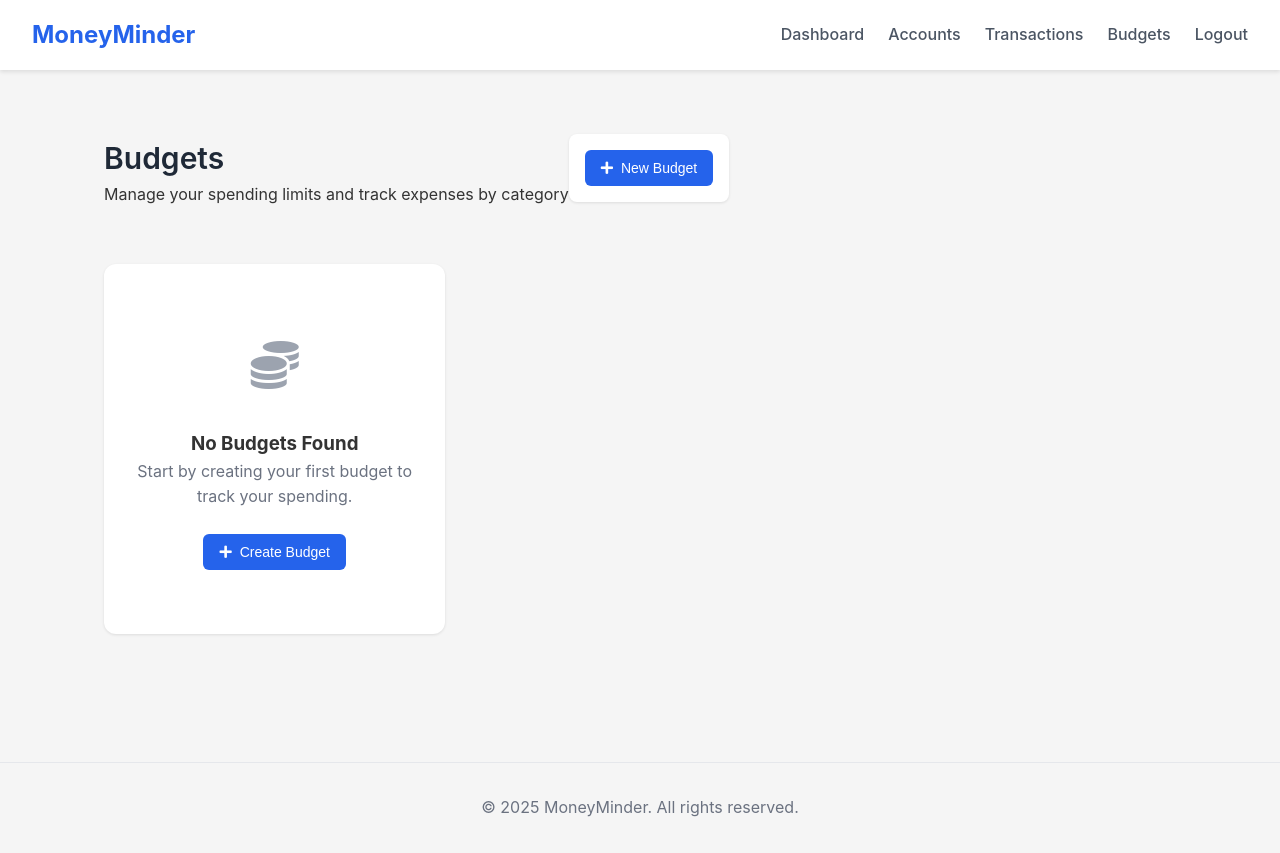
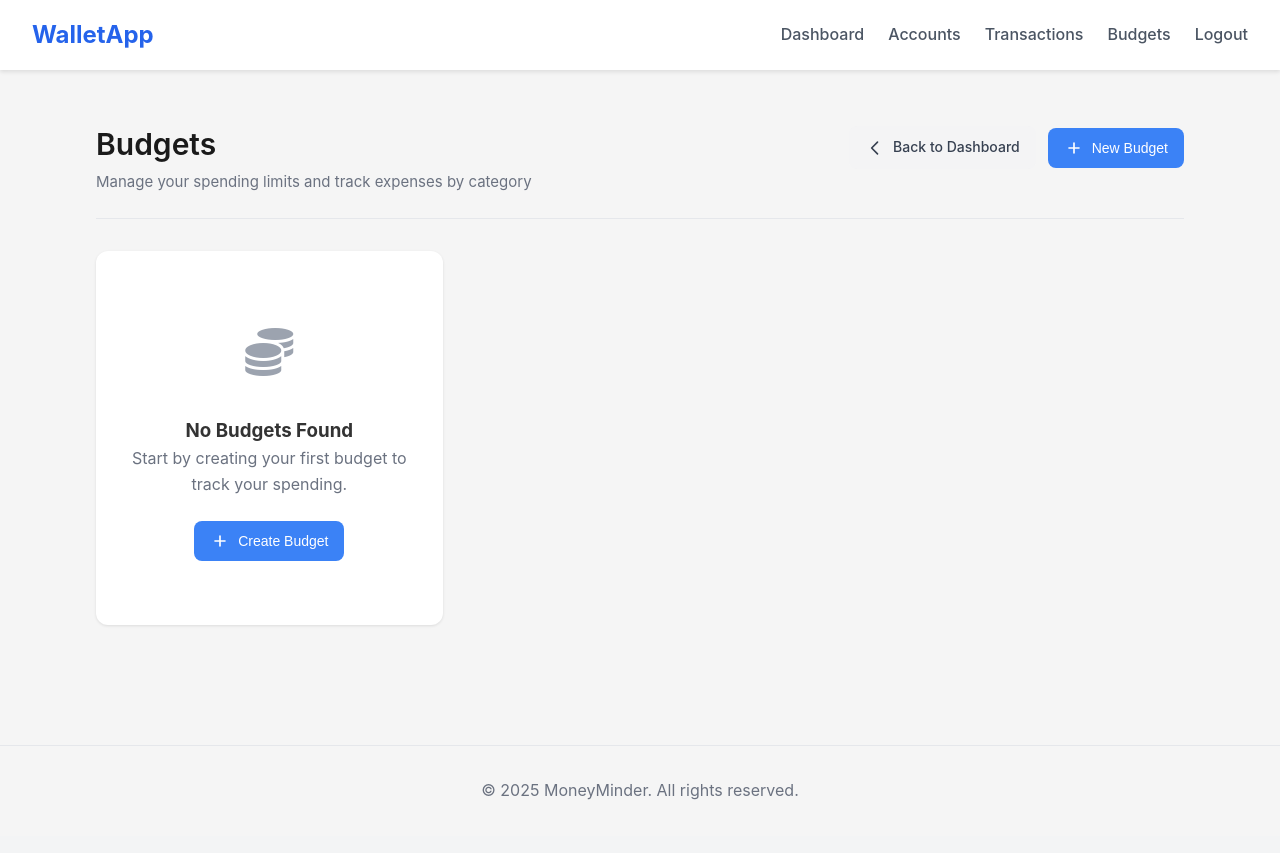
Before and after one commit to FrankOnyemaOrji/moneyminder, a Flask app: page /budgets/ in a window 1280 px wide. After the commit the page ends 800 px from the top, so only its background shows below. Run offline with Flask 3, Linux system fonts and the light colour scheme; the visitor is signed in with stand-in values (Sample User, id 1); data that the repository does not hold is empty; some libraries are stand-ins or nearby versions.

Commit message:
done with budgets

```diff
--- a/app/routes/budgets.py
+++ b/app/routes/budgets.py
@@ -1,37 +1,42 @@
-# budgets.py
-from flask import Blueprint, render_template, request, jsonify, abort
+from flask import Blueprint, render_template, request, jsonify
 from flask_login import login_required, current_user
-from datetime import datetime
+
+from app import db
+from app.forms.budget import BudgetForm
 from app.models.budget import Budget
 from app.models.category import Category
-from app.forms.budget import BudgetForm
-from app import db
 
-budgets = Blueprint('budgets', __name__)
+budgets = Blueprint('budgets', __name__, url_prefix='/budgets')  # Add url_prefix
 
 
-@budgets.route('/')
+@budgets.route('/', methods=['GET'])  # Changed from /budgets to /
 @login_required
 def index():
     """Display all budgets"""
     active_budgets = Budget.get_active_budgets(current_user.id)
     categories = Category.get_all_categories()
     form = BudgetForm()
+
+    form.category.choices = [('', 'Select Category')] + [(cat, cat) for cat in categories.keys()]
+
     return render_template('budgets/index.html',
                            budgets=[b.to_dict() for b in active_budgets],
                            categories=categories,
                            form=form)
 
 
-# Budget CRUD Operations
-@budgets.route('/api/budgets', methods=['POST'])
+@budgets.route('/', methods=['POST'])  # Changed from /budgets to /
 @login_required
 def create_budget():
     """Create a new budget"""
-    form = BudgetForm()
+    try:
+        data = request.get_json()
+        if not data:
+            return jsonify({'error': 'No data provided'}), 400
 
-    if form.validate_on_submit():
-        try:
+        form = BudgetForm(data=data)
+
+        if form.validate():
             budget = Budget.create_budget(
                 user_id=current_user.id,
                 amount=float(form.amount.data),
@@ -39,15 +44,16 @@
                 start_date=form.start_date.data,
                 end_date=form.end_date.data,
                 tag=form.tag.data if form.tag.data else None,
-                notification_threshold=form.notification_threshold.data
+                notification_threshold=form.notification_threshold.data if hasattr(form,
+                                                                                   'notification_threshold') else None
             )
             return jsonify(budget.to_dict()), 201
-        except ValueError as e:
-            return jsonify({'error': str(e)}), 400
-        except Exception as e:
-            return jsonify({'error': 'Failed to create budget'}), 500
+        else:
+            return jsonify({'errors': form.errors}), 400
 
-    return jsonify({'errors': form.errors}), 400
+    except Exception as e:
+        db.session.rollback()
+        return jsonify({'error': str(e)}), 500
 
 
 @budgets.route('/api/budgets/<budget_id>', methods=['GET'])
@@ -63,26 +69,35 @@
 def update_budget(budget_id):
     """Update a specific budget"""
     budget = Budget.query.filter_by(id=budget_id, user_id=current_user.id).first_or_404()
-    form = BudgetForm()
 
-    if form.validate_on_submit():
+    # Get JSON data from request
+    data = request.get_json()
+    if not data:
+        return jsonify({'error': 'No data provided'}), 400
+
+    form = BudgetForm(data=data)  # Initialize form with JSON data
+
+    if form.validate():  # Use validate() instead of validate_on_submit() for API endpoints
         try:
             budget.amount = float(form.amount.data)
             budget.category = form.category.data
             budget.tag = form.tag.data if form.tag.data else None
             budget.start_date = form.start_date.data
             budget.end_date = form.end_date.data
-            budget.notification_threshold = form.notification_threshold.data
+            budget.notification_threshold = form.notification_threshold.data if hasattr(form,
+                                                                                        'notification_threshold') else None
 
             db.session.commit()
             return jsonify(budget.to_dict())
         except ValueError as e:
+            db.session.rollback()
             return jsonify({'error': str(e)}), 400
         except Exception as e:
             db.session.rollback()
             return jsonify({'error': 'Failed to update budget'}), 500
 
     return jsonify({'errors': form.errors}), 400
+
 
 
 @budgets.route('/api/budgets/<budget_id>', methods=['DELETE'])
--- a/app/static/css/budget.css
+++ b/app/static/css/budget.css
@@ -1,32 +1,100 @@
-/* Budget page styles */
+/* budget.css */
+
+/* Container */
 .budget-container {
+    padding: 1.5rem;
     max-width: 1200px;
     margin: 0 auto;
-    padding: 2rem;
 }
 
-.page-header {
+/* Header Layout */
+.page-title {
     display: flex;
     justify-content: space-between;
-    align-items: center;
+    align-items: flex-start;
     margin-bottom: 2rem;
+    padding-bottom: 1.5rem;
+    border-bottom: 1px solid #e5e7eb;
 }
 
-.page-header h1 {
+/* Typography */
+.page-title h1 {
     font-size: 1.875rem;
-    color: #1f2937;
-    margin: 0;
+    font-weight: 600;
+    color: #1a1a1a;
+    margin: 0 0 0.5rem 0;
+    line-height: 1.2;
 }
 
-/* Budget grid layout */
+.subtitle {
+    font-size: 0.938rem;
+    color: #6b7280;
+    margin: 0;
+    font-weight: normal;
+}
+
+/* Action Buttons */
+.action-buttons {
+    display: flex;
+    gap: 0.75rem;
+    align-items: center;
+}
+
+.back-button {
+    display: inline-flex;
+    align-items: center;
+    gap: 0.5rem;
+    padding: 0.625rem 1rem;
+    background-color: #f4f4f5;
+    color: #374151;
+    border-radius: 0.5rem;
+    font-size: 0.875rem;
+    font-weight: 500;
+    text-decoration: none;
+    border: none;
+    transition: background-color 0.2s;
+}
+
+.back-button:hover {
+    background-color: #e4e4e7;
+}
+
+.new-button {
+    display: inline-flex;
+    align-items: center;
+    gap: 0.5rem;
+    padding: 0.625rem 1rem;
+    background-color: #3b82f6;
+    color: white;
+    border-radius: 0.5rem;
+    font-size: 0.875rem;
+    font-weight: 500;
+    border: none;
+    cursor: pointer;
+    transition: background-color 0.2s;
+}
+
+.new-button:hover {
+    background-color: #2563eb;
+}
+
+/* SVG Icons */
+.back-icon, .plus-icon {
+    width: 20px;
+    height: 20px;
+    stroke: currentColor;
+    stroke-width: 2;
+}
+
+/* Budget Grid */
 .budget-grid {
     display: grid;
     grid-template-columns: repeat(auto-fill, minmax(300px, 1fr));
     gap: 1.5rem;
-    margin-top: 2rem;
+    margin-top: 1.5rem;
 }
 
-/* Budget card styles */
+/* Budget Card Styles */
 .budget-card {
     background-color: white;
     border-radius: 8px;
@@ -67,7 +135,7 @@
     margin-left: auto;
 }
 
-/* Progress bar styles */
+/* Progress Bar */
 .budget-progress {
     margin-bottom: 1.5rem;
 }
@@ -90,7 +158,7 @@
     color: #6b7280;
 }
 
-/* Budget amounts section */
+/* Budget Amounts */
 .budget-amounts {
     display: grid;
     grid-template-columns: repeat(3, 1fr);
@@ -118,7 +186,7 @@
     color: #ef4444;
 }
 
-/* Budget period */
+/* Budget Period */
 .budget-period {
     font-size: 0.875rem;
     color: #6b7280;
@@ -126,7 +194,7 @@
     margin-bottom: 1rem;
 }
 
-/* Budget actions */
+/* Budget Actions */
 .budget-actions {
     display: flex;
     justify-content: flex-end;
@@ -150,7 +218,7 @@
     color: #ef4444;
 }
 
-/* Modal styles */
+/* Modal Styles */
 .modal {
     display: none;
     position: fixed;
@@ -176,6 +244,7 @@
                 0 2px 4px -1px rgba(0, 0, 0, 0.06);
 }
 
+/* Modal Header */
 .modal-header {
     padding: 1.25rem 1.5rem;
     border-bottom: 1px solid #e5e7eb;
@@ -212,6 +281,7 @@
     color: #1f2937;
 }
 
+/* Modal Body & Footer */
 .modal-body {
     padding: 1.5rem;
 }
@@ -226,7 +296,7 @@
     border-radius: 0 0 12px 12px;
 }
 
-/* Form styles */
+/* Form Styles */
 .form-section {
     margin-bottom: 2rem;
 }
@@ -274,17 +344,6 @@
     transition: all 0.2s;
 }
 
-.form-control:focus {
-    outline: none;
-    border-color: #2563eb;
-    box-shadow: 0 0 0 3px rgba(37, 99, 235, 0.1);
-}
-
-select.form-control {
-    appearance: none;
-    padding-right: 2rem;
-}
-
 .input-group {
     display: flex;
     align-items: center;
@@ -310,41 +369,7 @@
     gap: 1rem;
 }
 
-/* Button styles */
-.btn {
-    display: inline-flex;
-    align-items: center;
-    justify-content: center;
-    gap: 0.5rem;
-    padding: 0.625rem 1rem;
-    font-size: 0.875rem;
-    font-weight: 500;
-    border-radius: 6px;
-    border: none;
-    cursor: pointer;
-    transition: all 0.2s;
-}
-
-.btn-primary {
-    background-color: #2563eb;
-    color: white;
-}
-
-.btn-primary:hover {
-    background-color: #1d4ed8;
-}
-
-.btn-secondary {
-    background-color: #f3f4f6;
-    color: #4b5563;
-}
-
-.btn-secondary:hover {
-    background-color: #e5e7eb;
-    color: #1f2937;
-}
-
-/* Responsive adjustments */
+/* Responsive Styles */
 @media (max-width: 768px) {
     .budget-container {
         padding: 1rem;
@@ -359,3 +384,11 @@
         max-width: calc(100% - 2rem);
     }
 }
+
+/* Create Button */
+.create-budget-btn {
+    cursor: pointer;
+    pointer-events: auto;
+    position: relative;
+    z-index: 10;
+}
--- a/app/templates/base.html
+++ b/app/templates/base.html
@@ -3,20 +3,23 @@
 <head>
     <meta charset="UTF-8">
     <meta name="viewport" content="width=device-width, initial-scale=1.0">
-    <title>{% block title %}{% endblock %} - MoneyMinder</title>
+    <title>{% block title %}{% endblock %} - WalletApp</title>
 
     <!-- Base Styles -->
     <link rel="stylesheet" href="https://cdnjs.cloudflare.com/ajax/libs/font-awesome/5.15.4/css/all.min.css">
     <link rel="stylesheet" href="{{ url_for('static', filename='css/style.css') }}">
     <link rel="stylesheet" href="{{ url_for('static', filename='css/accounts.css') }}">
 
+    <!-- Flask-Moment -->
+    {{ moment.include_moment() }}
+    {{ moment.locale('en') }}
     <!-- Page Specific Styles -->
     {% block styles %}{% endblock %}
 </head>
 <body>
 <nav class="navbar">
     <div class="navbar-brand">
-            <a href="{{ url_for('main.index') }}">MoneyMinder</a>
+        <a href="{{ url_for('main.index') }}">WalletApp</a>
     </div>
     <div class="navbar-menu">
         {% if current_user.is_authenticated %}
--- a/app/templates/budgets/index.html
+++ b/app/templates/budgets/index.html
@@ -8,21 +8,36 @@
 {% endblock %}
 
 {% block content %}
+    <input type="hidden" name="csrf_token" value="{{ csrf_token() }}">
+
     <div class="budget-container">
-    <header class="page-header">
-        <div class="header-content">
-            <div class="header-title">
+        <!-- Updated Header Area -->
+        <div class="page-title">
+            <div>
                 <h1>Budgets</h1>
-                <p class="header-description">Manage your spending limits and track expenses by category</p>
+                <p class="subtitle">Manage your spending limits and track expenses by category</p>
             </div>
-            <div class="header-actions">
-                <button class="btn btn-primary create-budget-btn">
-                    <i class="fas fa-plus"></i> New Budget
+            <div class="action-buttons">
+                <a href="{{ url_for('main.index') }}" class="back-button">
+                    <svg class="back-icon" viewBox="0 0 24 24" fill="none" xmlns="http://www.w3.org/2000/svg" width="20"
+                         height="20">
+                        <path d="M15 19l-7-7 7-7" stroke="currentColor" stroke-width="2" stroke-linecap="round"
+                              stroke-linejoin="round"/>
+                    </svg>
+                    Back to Dashboard
+                </a>
+                <button class="new-button create-budget-btn">
+                    <svg class="plus-icon" viewBox="0 0 24 24" fill="none" xmlns="http://www.w3.org/2000/svg" width="20"
+                         height="20">
+                        <path d="M12 6v12M6 12h12" stroke="currentColor" stroke-width="2" stroke-linecap="round"
+                              stroke-linejoin="round"/>
+                    </svg>
+                    New Budget
                 </button>
             </div>
         </div>
-    </header>
 
+        <!-- Budget Grid -->
         <div class="budget-grid">
             {% for budget in budgets %}
                 <div class="budget-card" style="border-left: 4px solid {{ budget.category_color }}">
@@ -70,7 +85,8 @@
                         <button onclick="window.editBudget('{{ budget.id }}')" class="btn btn-icon" title="Edit Budget">
                             <i class="fas fa-edit"></i>
                         </button>
-                <button onclick="window.deleteBudget('{{ budget.id }}')" class="btn btn-icon btn-danger" title="Delete Budget">
+                        <button onclick="window.deleteBudget('{{ budget.id }}')" class="btn btn-icon btn-danger"
+                                title="Delete Budget">
                             <i class="fas fa-trash"></i>
                         </button>
                     </div>
@@ -84,8 +100,13 @@
                     </div>
                     <h3>No Budgets Found</h3>
                     <p>Start by creating your first budget to track your spending.</p>
-            <button class="btn btn-primary create-budget-btn">
-                <i class="fas fa-plus"></i> Create Budget
+                    <button class="new-button create-budget-btn">
+                        <svg class="plus-icon" viewBox="0 0 24 24" fill="none" xmlns="http://www.w3.org/2000/svg"
+                             width="20" height="20">
+                            <path d="M12 6v12M6 12h12" stroke="currentColor" stroke-width="2" stroke-linecap="round"
+                                  stroke-linejoin="round"/>
+                        </svg>
+                        Create Budget
                     </button>
                 </div>
             {% endif %}
@@ -101,8 +122,8 @@
                     </button>
                 </div>
                 <form id="budgetForm" class="budget-form">
-                {{ form.hidden_tag() }}
-                <input type="hidden" id="budgetId" name="id">
+                    {{ form.csrf_token }}
+                    <input type="hidden" id="budgetId" name="budgetId">
 
                     <div class="modal-body">
                         <div class="form-section">
@@ -113,9 +134,6 @@
                                     {{ form.category(class="form-control") }}
                                     <i class="fas fa-chevron-down select-arrow"></i>
                                 </div>
-                            {% for error in form.category.errors %}
-                                <span class="error"><i class="fas fa-exclamation-circle"></i> {{ error }}</span>
-                            {% endfor %}
                             </div>
 
                             <div class="form-group">
@@ -124,9 +142,6 @@
                                     {{ form.tag(class="form-control") }}
                                     <i class="fas fa-chevron-down select-arrow"></i>
                                 </div>
-                            {% for error in form.tag.errors %}
-                                <span class="error"><i class="fas fa-exclamation-circle"></i> {{ error }}</span>
-                            {% endfor %}
                             </div>
 
                             <div class="form-group">
@@ -135,9 +150,6 @@
                                     <div class="input-group-text">$</div>
                                     {{ form.amount(class="form-control", placeholder="0.00") }}
                                 </div>
-                            {% for error in form.amount.errors %}
-                                <span class="error"><i class="fas fa-exclamation-circle"></i> {{ error }}</span>
-                            {% endfor %}
                             </div>
                         </div>
 
@@ -159,28 +171,12 @@
                             <div class="date-range-group">
                                 <div class="form-group">
                                     {{ form.start_date.label }}
-                                <div class="input-group">
-                                    {{ form.start_date(class="form-control") }}
-                                    <div class="input-group-text">
-                                        <i class="fas fa-calendar"></i>
-                                    </div>
-                                </div>
-                                {% for error in form.start_date.errors %}
-                                    <span class="error"><i class="fas fa-exclamation-circle"></i> {{ error }}</span>
-                                {% endfor %}
+                                    {{ form.start_date(class="form-control", id="start_date") }}
                                 </div>
 
                                 <div class="form-group">
                                     {{ form.end_date.label }}
-                                <div class="input-group">
-                                    {{ form.end_date(class="form-control") }}
-                                    <div class="input-group-text">
-                                        <i class="fas fa-calendar"></i>
-                                    </div>
-                                </div>
-                                {% for error in form.end_date.errors %}
-                                    <span class="error"><i class="fas fa-exclamation-circle"></i> {{ error }}</span>
-                                {% endfor %}
+                                    {{ form.end_date(class="form-control", id="end_date") }}
                                 </div>
                             </div>
 
@@ -190,15 +186,13 @@
                                     {{ form.notification_threshold(class="form-control") }}
                                     <div class="input-group-text">%</div>
                                 </div>
-                            {% for error in form.notification_threshold.errors %}
-                                <span class="error"><i class="fas fa-exclamation-circle"></i> {{ error }}</span>
-                            {% endfor %}
                             </div>
                         </div>
                     </div>
 
                     <div class="modal-footer">
-                    <button type="button" class="btn btn-secondary" onclick="window.closeBudgetModal()">Cancel</button>
+                        <button type="button" class="btn btn-secondary" onclick="window.closeBudgetModal()">Cancel
+                        </button>
                         <button type="submit" class="btn btn-primary">
                             <i class="fas fa-save"></i>
                             Save Budget
@@ -212,8 +206,7 @@
 
 {% block scripts %}
     <script>
-    // Pass category data to JavaScript
         const categoryData = {{ categories|tojson|safe }};
     </script>
-<script src="{{ url_for('static', filename='js/budget.js') }}"></script>
+    <script src="{{ url_for('static', filename='js/budget.css') }}"></script>
 {% endblock %}
--- a/app/templates/dashboard/index.html
+++ b/app/templates/dashboard/index.html
@@ -11,9 +11,9 @@
 <div class="dashboard">
     <!-- Welcome Section -->
     <div class="welcome-section">
-        <h1>Welcome back, {{ current_user.username }}!</h1>
-        <p class="date">{{ moment().format('MMMM DD, YYYY') }}</p>
-    </div>
+    <h1>{{ greeting }}, {{ current_user.username }}!</h1>
+    <p class="date">{{ moment().format('MMMM DD, YYYY') }}</p>
+</div>
 
     <!-- Financial Overview -->
     <div class="dashboard-grid">
--- a/app/templates/transactions/list.html
+++ b/app/templates/transactions/list.html
@@ -186,6 +186,7 @@
                                   action="{{ url_for('transactions.delete', transaction_id=transaction.id) }}"
                                   class="delete-form"
                                   onsubmit="return confirmDelete(event);">
+                                {{ form.hidden_tag() }}
                                 <button type="submit" class="btn-icon danger" title="Delete">
                                     <i class="fas fa-trash"></i>
                                 </button>
```
Also changed, not shown: app/__init__.py (+9 -6 lines), app/routes/main.py (+15 -1 lines), app/static/js/budget.js (+153 -49 lines), app/static/js/dashboard.js (+41 -0 lines), app/static/js/transaction-form.js (+16 -8 lines), app/templates/transactions/edit.html (+5 -4 lines), .github/workflows/test.yaml, instance/walletapp.db, 1 other file. Lines whose indentation alone changed are shown as unchanged.
